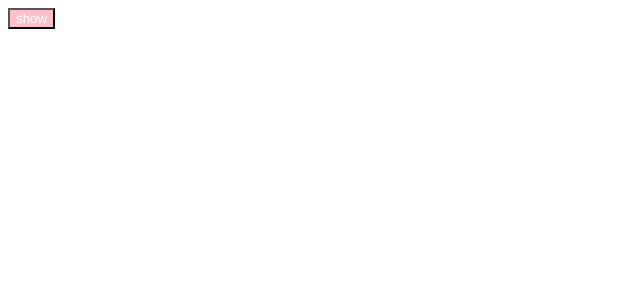
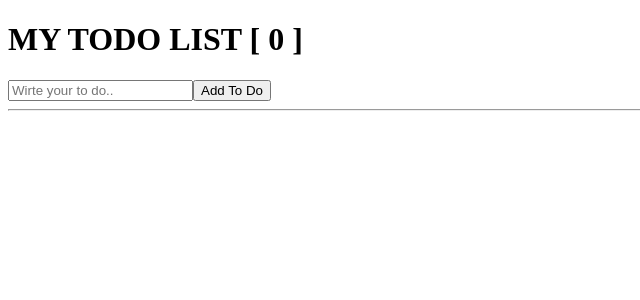
Before and after one commit to dpqls0356/react_movie_web, a React (Create React App) app: page / in a window 1280 px wide. Shown: the top 300 px of the page, without its empty margins (0-640 px from the left). Built offline with nearby package versions, Linux system fonts and the light colour scheme.

Commit message:
Todo list 만들기

```diff
--- a/src/App.js
+++ b/src/App.js
@@ -1,22 +1,37 @@
 import { useEffect, useState } from "react";
-import Button from "./button";
 import styles from "./App.module.css";
-function Hello(){
-  useEffect(()=>{
-    console.log("create");
-    return () => console.log("destroyed");
-  },[]);
-  return (
-    <h1>Hello</h1>
-  );
-}
+
 function App() {
-  const [showing, setShowing] = useState(false);
-  const onClick = () =>setShowing((current)=> !current);
+  const [toDo, setToDo] = useState();
+  const [toDos,setToDos] = useState([]);
+  const onChange = (event) => setToDo(event.target.value);
+  const onSubmit = (event) => {
+    event.preventDefault();
+    if(toDo===""){
+      return;
+    }
+    else{
+      setToDos((currentArray) => [toDo,...currentArray]);
+      setToDo("");
+    }
+  };
+  const onClickAndRemove = (index) =>{
+    // event.target.parentElement.remove();
+    // index와 todoIndex가 같지않으면 return
+    // setToDos(toDos.filter((item, todoIndex) => index !== todoIndex));
+    setToDos((curToDos)=>curToDos.filter((item,toDoIndex)=> toDoIndex!==index));
+  }
   return (
     <div >
-      {showing?<Hello/>:null}
-      <Button showing={showing} onClick={onClick}/>
+      <h1>MY TODO LIST [ {toDos.length} ]</h1>
+      <form onSubmit={onSubmit}>
+        <input onChange = {onChange} value={toDo || ""} type="text" placeholder="Wirte your to do.."></input>
+        <button>Add To Do</button>
+      </form>
+      <hr/>
+      <ul>
+        {toDos.map((item,index)=><li key={index}>{item}<button onClick={()=>onClickAndRemove(index)}>x</button></li>)}
+      </ul>
     </div>
   );
 }
--- a/src/Button.module.css
+++ /dev/null
@@ -1,4 +0,0 @@
-.btn{
-    color: white;
-    background-color: pink;
-}
--- a/src/button.js
+++ /dev/null
@@ -1,10 +0,0 @@
-import { useState } from "react";
-import PropTypes from "prop-types";
-import styles from "./Button.module.css";
-function Button({showing,onClick}){
-    return <button onClick={onClick} className={styles.btn}>{showing?"hide":"show"}</button>
-}
-Button.prototype={
-    text:PropTypes.string.isRequired,
-}
-export default Button;
```
